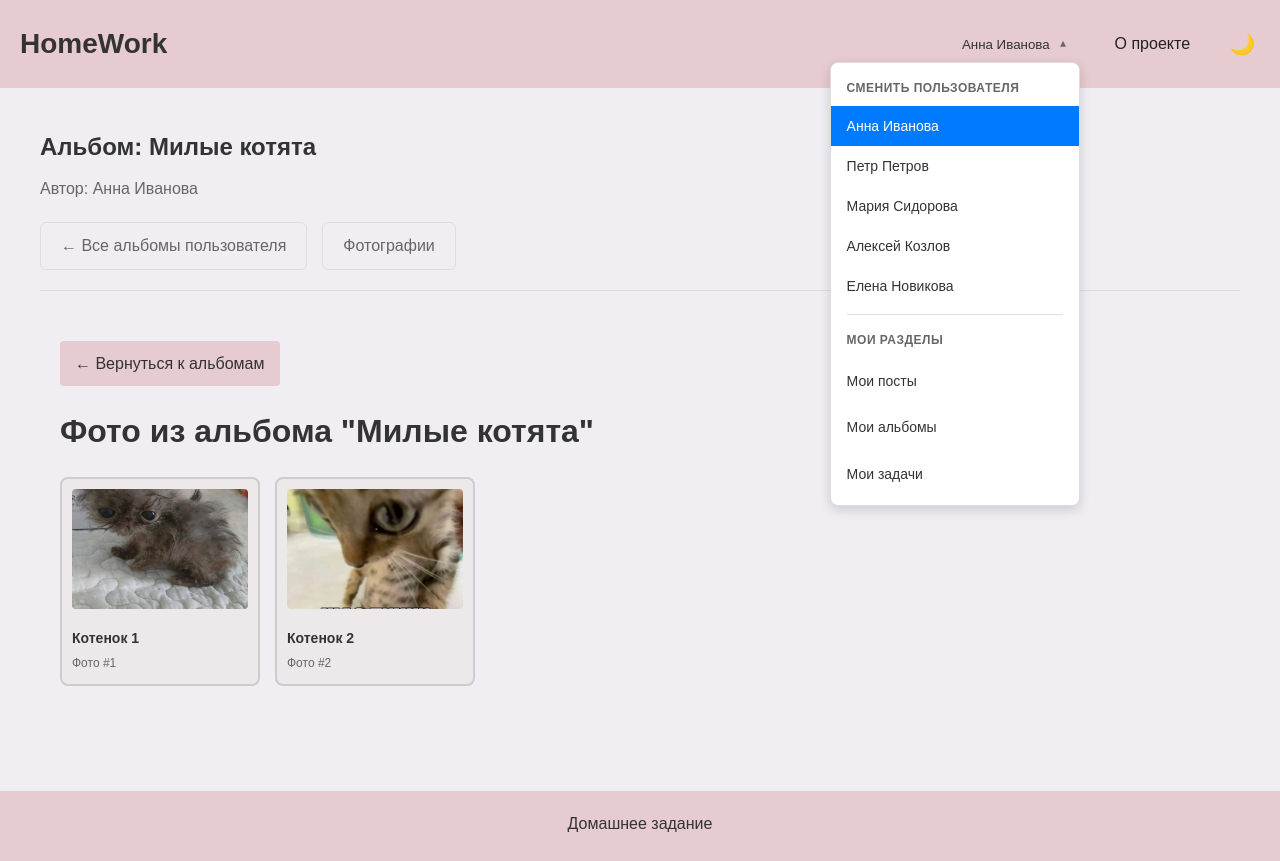
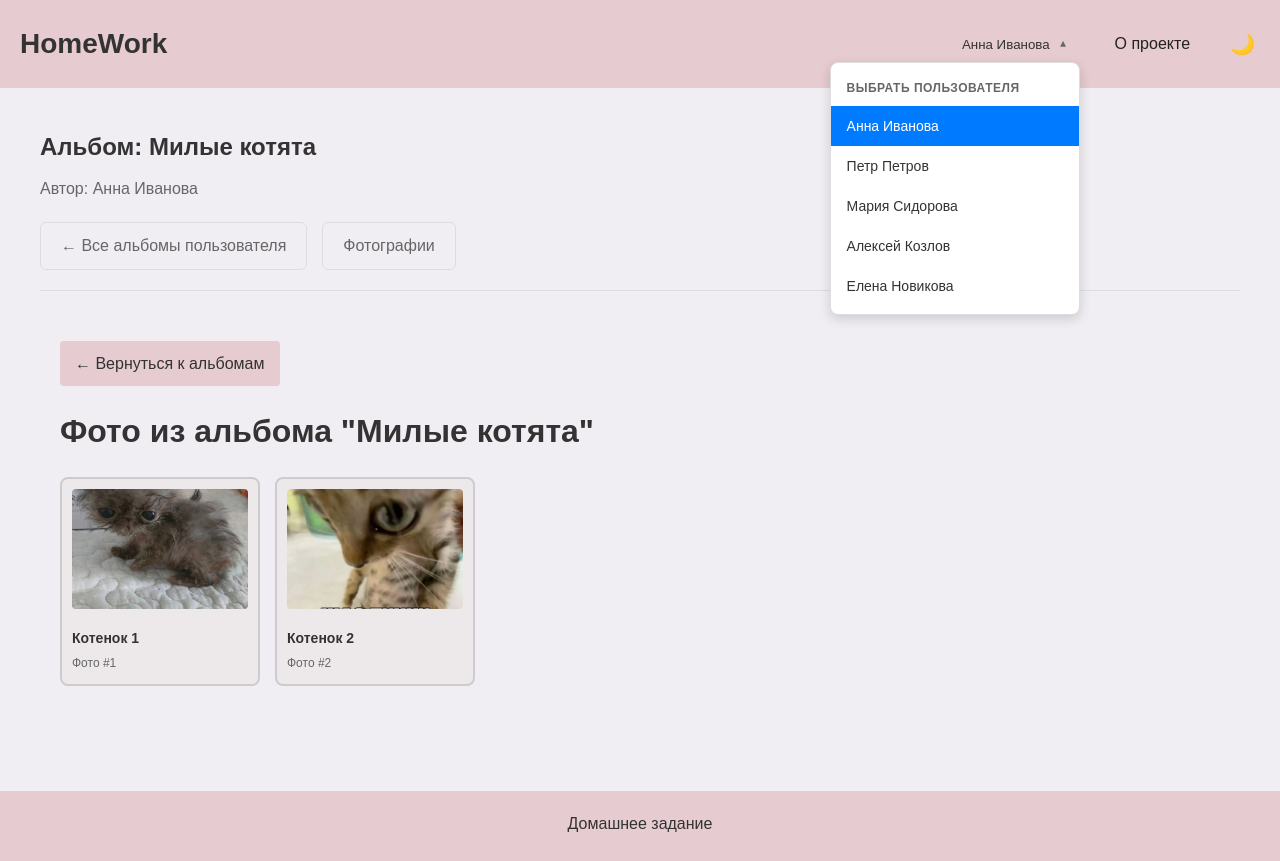
Before and after one commit to lavvvrushka/hw-react, a React (Vite) app in the folder hw/: page /albums/1/photos in a window 1280 px wide. Both pictures are taken after a click on the button "Анна Иванова". Built offline with nearby package versions, Linux system fonts and the light colour scheme.

Commit message:
Изменения

```diff
--- a/hw/src/features/UserAvatar/ui/UserAvatar.tsx
+++ b/hw/src/features/UserAvatar/ui/UserAvatar.tsx
@@ -1,16 +1,19 @@
 import { useState } from 'react';
-import { Link } from 'react-router-dom';
+import { useNavigate } from 'react-router-dom';
 import { useUser } from '../../../app/providers/user/UserContext';
 import styles from './UserAvatar.module.css';
 
 export const UserAvatar = () => {
   const { currentUser, setCurrentUser, users } = useUser();
   const [isDropdownOpen, setIsDropdownOpen] = useState(false);
+  const navigate = useNavigate();
 
   const handleUserChange = (userId: number) => {
     const selectedUser = users.find(user => user.id === userId);
     if (selectedUser) {
       setCurrentUser(selectedUser);
+
+      navigate(`/users/${userId}/posts`);
     }
     setIsDropdownOpen(false);
   };
@@ -31,7 +34,7 @@ export const UserAvatar = () => {
       {isDropdownOpen && (
         <div className={styles.dropdown}>
           <div className={styles.section}>
-            <div className={styles.sectionTitle}>Сменить пользователя</div>
+            <div className={styles.sectionTitle}>Выбрать пользователя</div>
             {users.map(user => (
               <button
                 key={user.id}
@@ -42,31 +45,6 @@ export const UserAvatar = () => {
               </button>
             ))}
           </div>
-          <div className={styles.divider}></div>
-          <div className={styles.section}>
-            <div className={styles.sectionTitle}>Мои разделы</div>
-            <Link
-              to={`/users/${currentUser.id}/posts`}
-              className={styles.dropdownItem}
-              onClick={() => setIsDropdownOpen(false)}
-            >
-              Мои посты
-            </Link>
-            <Link
-              to={`/users/${currentUser.id}/albums`}
-              className={styles.dropdownItem}
-              onClick={() => setIsDropdownOpen(false)}
-            >
-              Мои альбомы
-            </Link>
-            <Link
-              to={`/users/${currentUser.id}/todos`}
-              className={styles.dropdownItem}
-              onClick={() => setIsDropdownOpen(false)}
-            >
-              Мои задачи
-            </Link>
-          </div>
         </div>
       )}
     </div>
```
